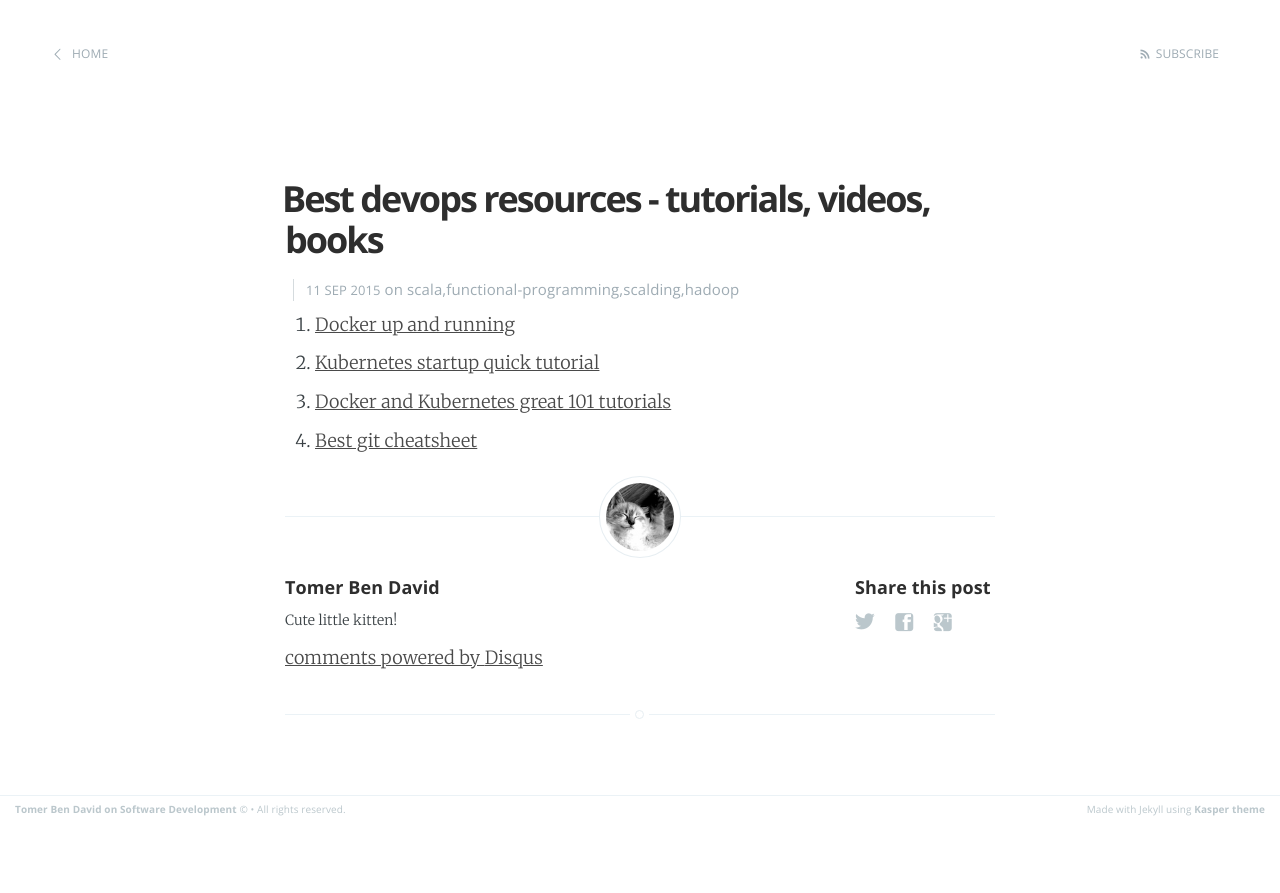
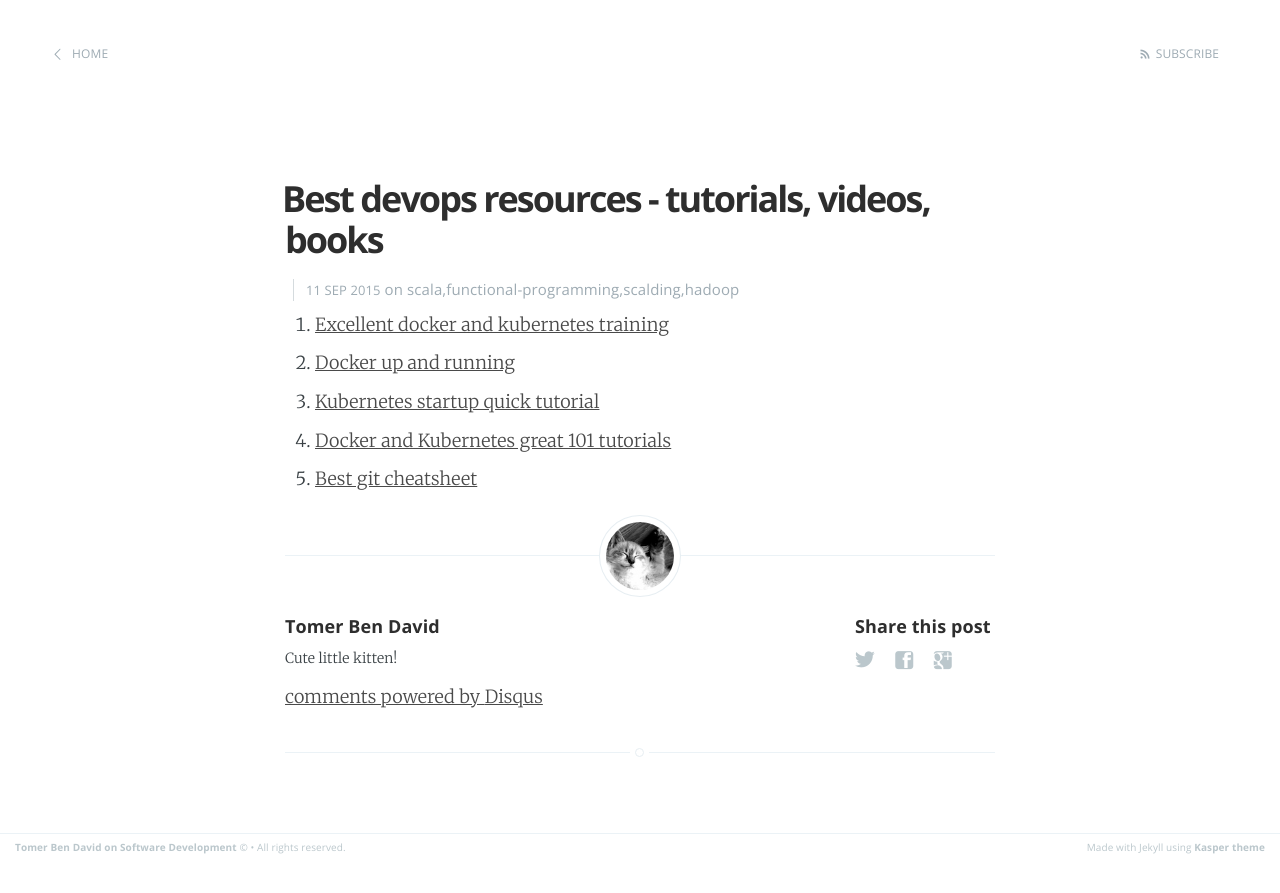
Before and after one commit to tomer-ben-david/tomer-ben-david.github.io.jekyll, a Jekyll site: the page built from _posts/2015-09-11-best-devops-resources-tutorials-books-tools-videos.markdown, in a window 1280 px wide. Shown: the top 893 px of the page. Built offline with Jekyll 4.4.1, drawn with Linux system fonts in a browser that asks for light colours; Markdown is read by kramdown in place of the engine named in the settings; comment, search, counter and statistics services are not loaded.

Commit message:
+excellent docker and kubernetes training

```diff
--- a/_posts/2015-09-11-best-devops-resources-tutorials-books-tools-videos.markdown
+++ b/_posts/2015-09-11-best-devops-resources-tutorials-books-tools-videos.markdown
@@ -5,6 +5,7 @@ date:   2015-09-11 22:18:00
 categories: scala,functional-programming,scalding,hadoop
 comments: true
 ---
+1. [Excellent docker and kubernetes training](http://blog.christianposta.com/kubernetes/3-day-docker-and-kubernetes-training/)
 1. [Docker up and running](http://amzn.com/B00LRROTI4)
 1. [Kubernetes startup quick tutorial](http://kamalmarhubi.com/blog/2015/09/06/kubernetes-from-the-ground-up-the-api-server/)
 1. [Docker and Kubernetes great 101 tutorials](http://www.dasblinkenlichten.com/docker-networking-101/)
```
